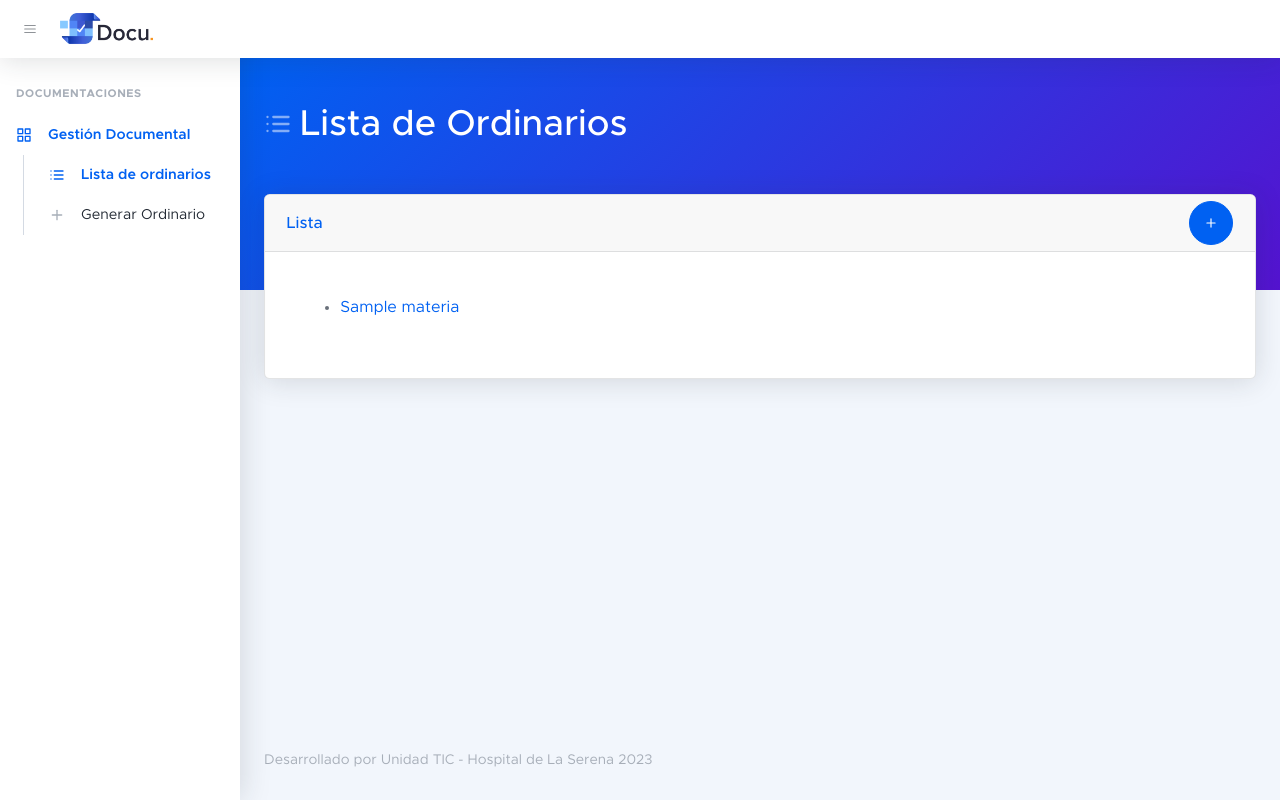
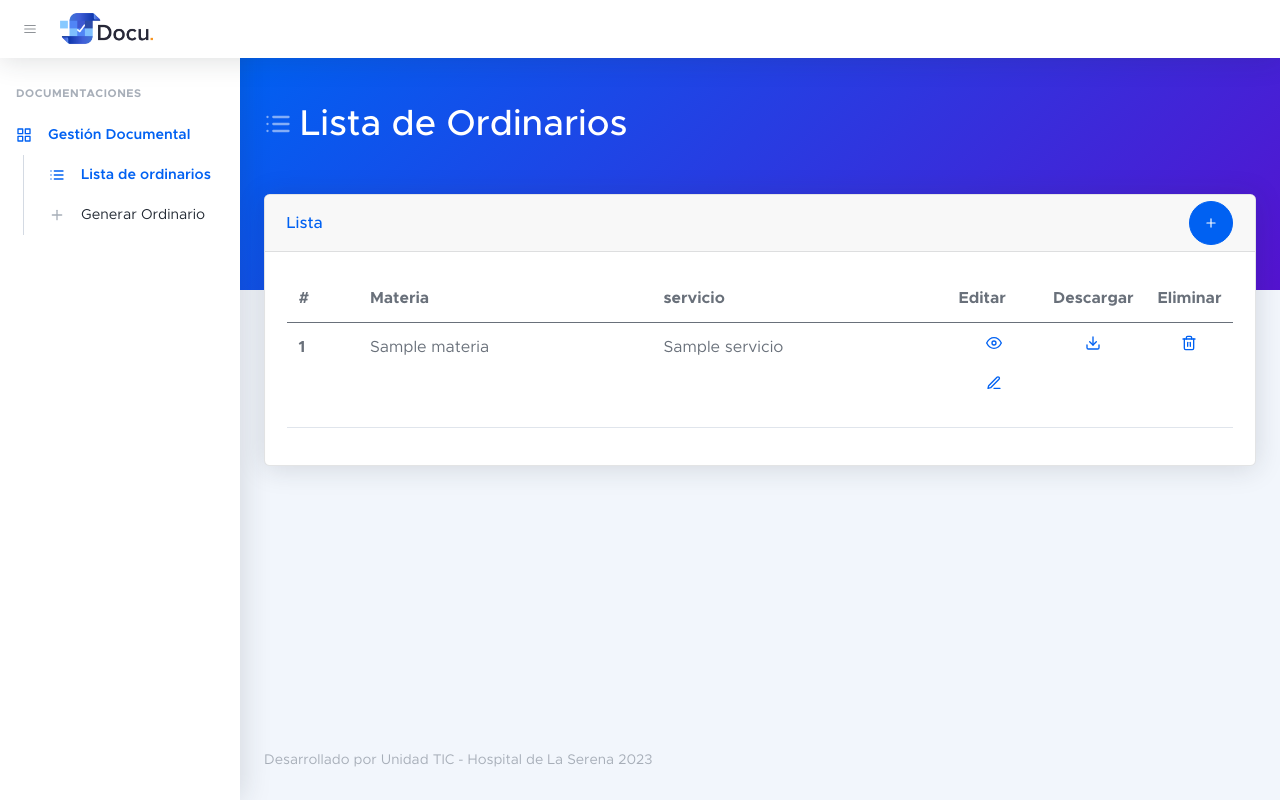
Before and after one commit to peimando/documents_maker_project, a Django app: template docu/website/templates/website/ordinario/list_ordinario.html in a window 1280 px wide. Run offline with Django 5.2, Linux system fonts and the light colour scheme; the template is opened without the code that fills it: most values are stand-ins (such as "Sample title", 1, 10 or a date in 2020); data that the repository does not hold is empty; some libraries are stand-ins or nearby versions.

Commit message:
- Update de tempalte de ListView a tabla y agregadas rutas para edit/download/delete

```diff
--- a/docu/website/templates/website/ordinario/list_ordinario.html
+++ b/docu/website/templates/website/ordinario/list_ordinario.html
@@ -25,17 +25,70 @@
     </div>
     <div class="card-body text-left" >
         {% if object_list %}
-        <ul>
-            <div class="card-body text-left">
-                {% for ordinario in object_list %}
-                    <li>
-                        <a href="{{ ordinario.get_absolute_url }}">
-                            {{ ordinario.materia }}
-                        </a>
-                    </li>
-                {% endfor %}
-            </div>
-        </ul>
+
+        <table class="table table-hover">
+            <thead>
+              <tr>
+                <th scope="col">#</th>
+                <th scope="col">Materia</th>
+                <th scope="col">servicio</th>
+
+                <th style="width: 10%">
+                    Editar
+                </th>
+                <th style="width: 5%">
+                    Descargar
+                </th>
+                <th style="width: 5%">
+                    Eliminar
+                </th>
+              </tr>
+            </thead>
+
+            <tbody>
+            {% for ordinario in object_list %}
+              <tr>
+                <th scope="row">{{ ordinario.id }}</th>
+                <td>{{ ordinario.materia }}</td>
+                <td>{{ ordinario.servicio }}</td>
+                <td>
+                    <div style="vertical-align: middle;text-align: center;">
+                        <p>
+                            <a href="{{ ordinario.get_absolute_url }}" data-toggle="tooltip" data-placement="top" title="Ver Detalle">
+                                <i data-feather="eye"></i>
+                            </a>
+                        </p>
+                        <p>
+                            <a href="{% url 'website:edit_ordinario' ordinario.slug %}" data-toggle="tooltip" data-placement="top" title="Editar activo">
+                                <i data-feather="edit-3"></i>
+                            </a>
+                        </p>
+                    </div>
+                </td>
+                <td>
+                    <div style="vertical-align: middle;text-align: center;">
+                        <p>
+                            <a href="{% url 'website:download_document' ordinario.slug %}" data-toggle="tooltip" data-placement="top" title="Descargar PDF">
+                                <i data-feather="download"></i>
+                            </a>
+                        </p>
+                    </div>
+                </td>
+                <td>
+                    <div style="vertical-align: middle;text-align: center;">
+                        <p>
+                            <a href="{% url 'website:delete_ordinario' ordinario.slug %}" data-toggle="tooltip" data-placement="top" title="Eliminar Ordinario">
+                                <i data-feather="trash-2"></i>
+                            </a>
+                        </p>
+                    </div>
+                </td>
+
+              </tr>
+            {% endfor %}
+            </tbody>
+          </table>
+
         {% else %}
         <div class="alert alert-primary" role="alert">
             Nada que mostrar. Para crear un ordinario, haz clic aquí <br />
```
